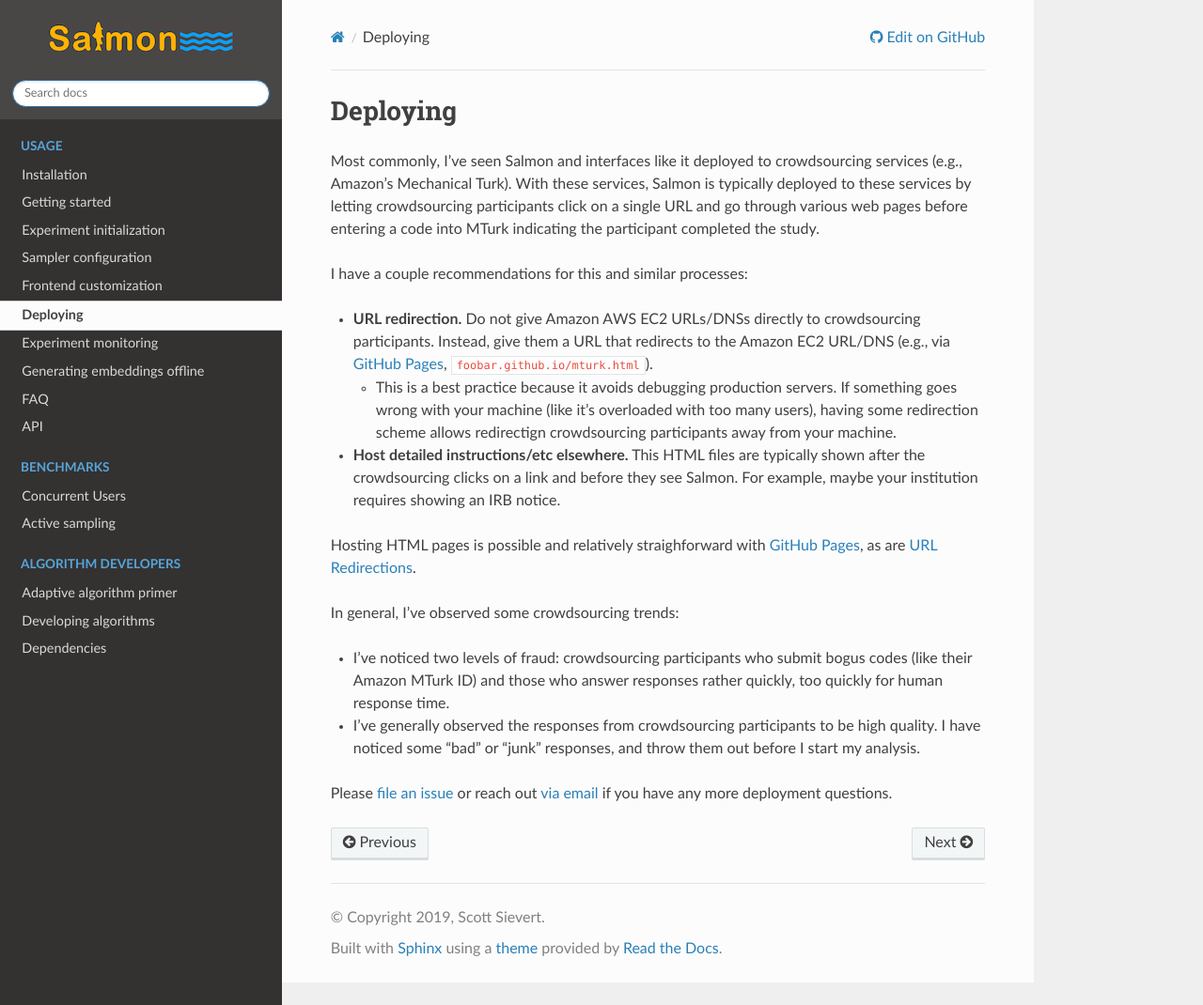
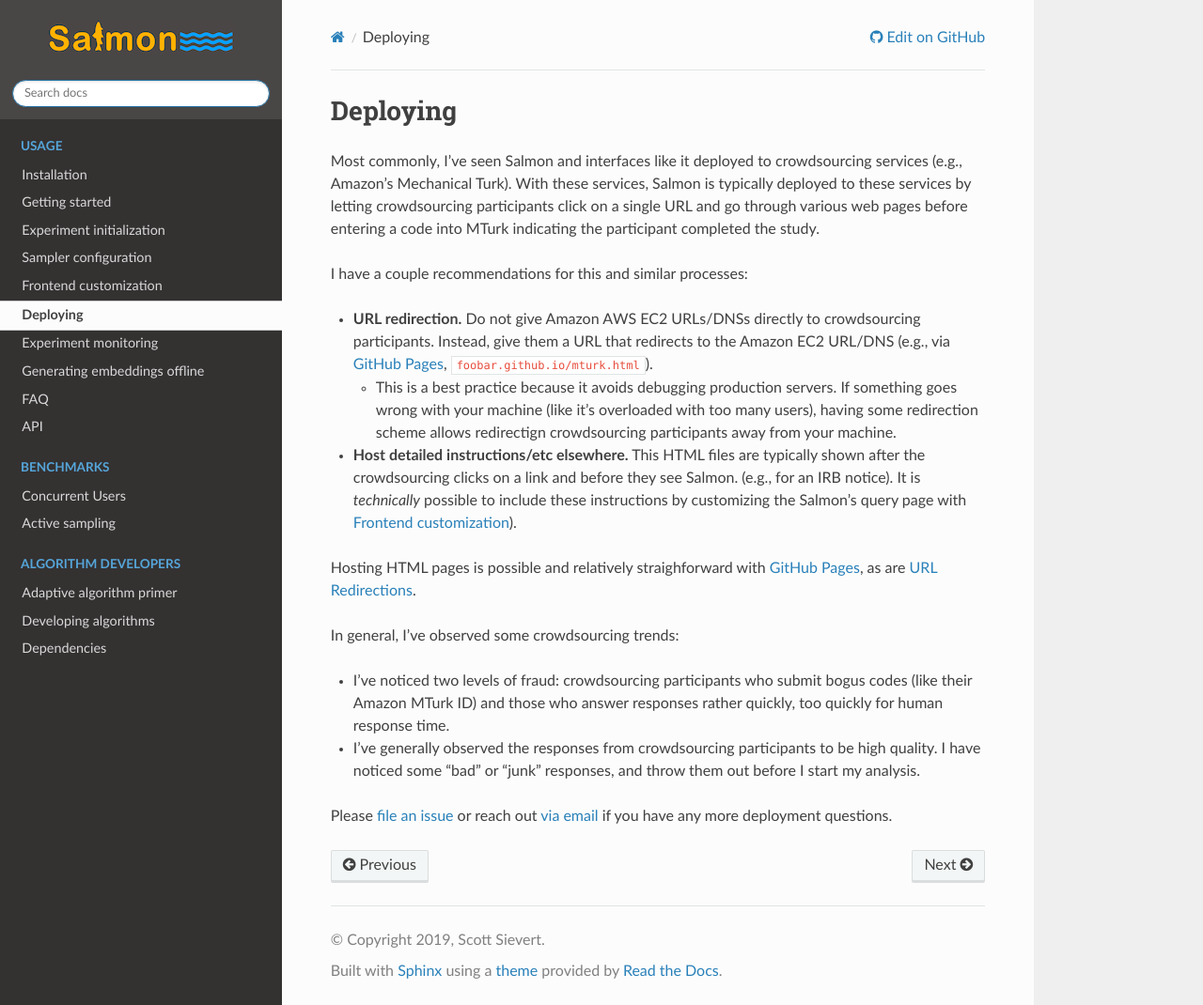
Before and after one commit to stsievert/salmon, a Sphinx documentation site: the page built from docs/source/deploying.rst, in a window 1280 px wide and 1070 px high. Shown: the whole window at 94% size. Built offline with Sphinx 7.4.7 and the Read the Docs theme 2.0.0, drawn with Linux system fonts in a browser that asks for light colours.

Commit message:
only one deploying doc

```diff
--- a/docs/source/deploying.rst
+++ b/docs/source/deploying.rst
@@ -20,7 +22,9 @@ I have a couple recommendations for this and similar processes:
 
 * **Host detailed instructions/etc elsewhere.** This HTML files are typically
   shown after the crowdsourcing clicks on a link and before they see Salmon.
-  For example, maybe your institution requires showing an IRB notice.
+  (e.g., for an IRB notice). It is `technically` possible to include these
+  instructions by customizing the Salmon's query page with
+  :ref:`frontendcustomization`).
 
 Hosting HTML pages is possible and relatively straighforward with `GitHub
 Pages`_, as are `URL Redirections`_.
```
Also changed, not shown: other parts of docs/source/deploying.rst (+2 -0 lines), docs/source/getting-started.rst (+3 -14 lines).
